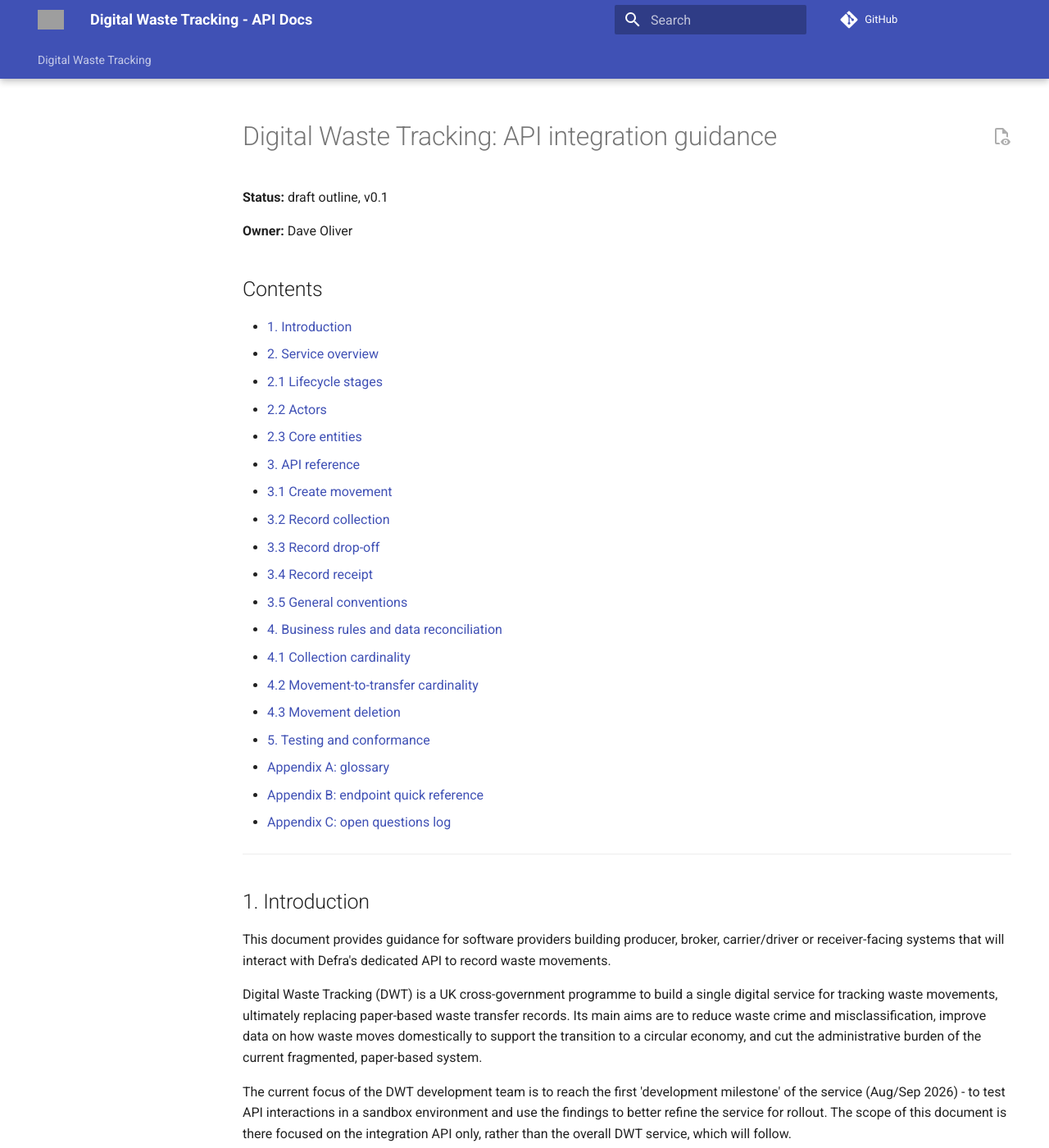
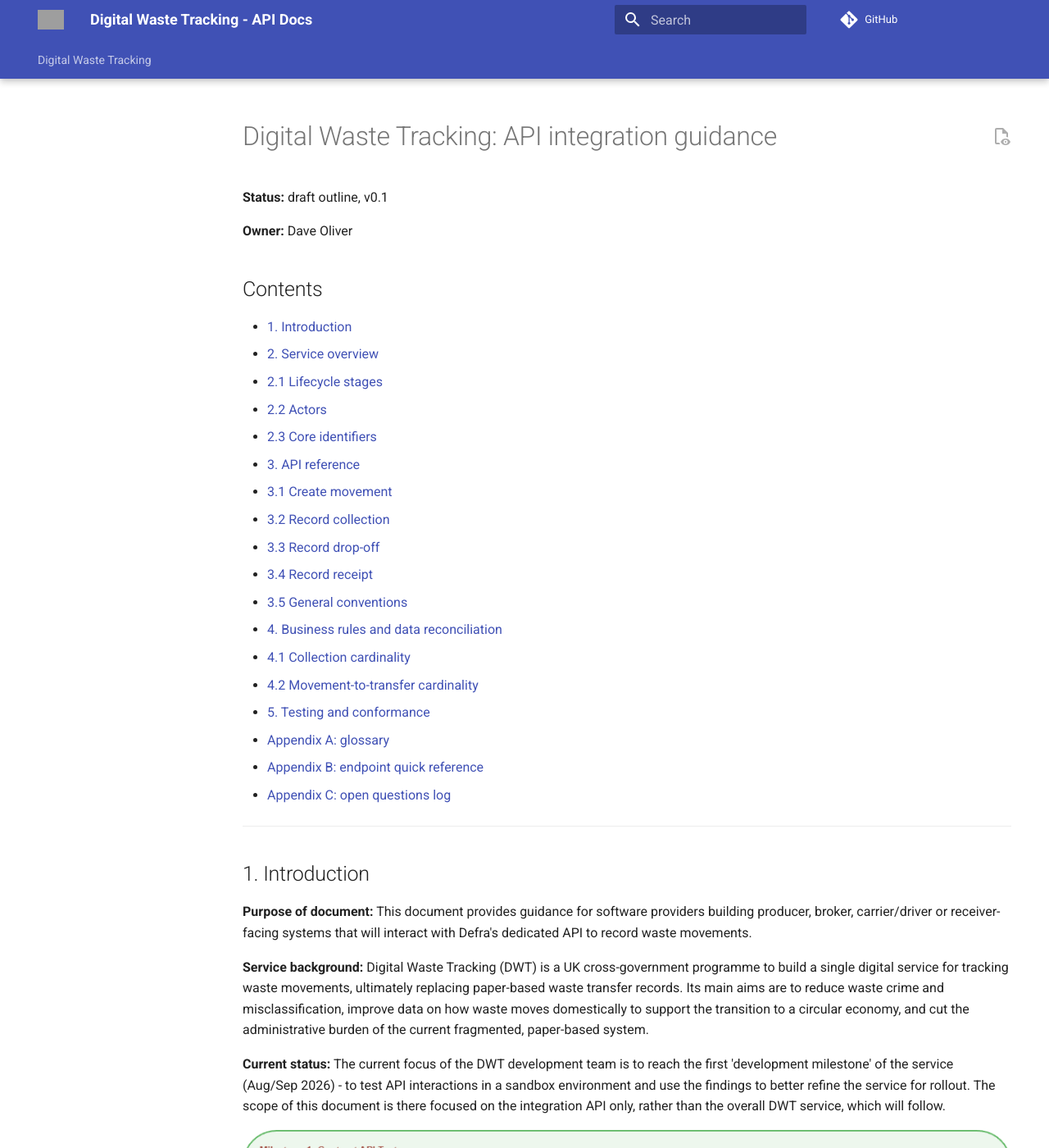
Before and after one commit to DEFRA/digital-waste-tracking-api-docs, an MkDocs documentation site: the page built from docs/software-provider-integration-guidance.md, in a window 1280 px wide and 1400 px high. Shown: the whole window at 82% size. Built offline with MkDocs 1.6.1 and Material for MkDocs 9.7.7, drawn with Linux system fonts in a browser that asks for light colours; comment, search, counter and statistics services are not loaded; the version menu is left out; grey boxes are pictures that could not be loaded.

Commit message:
Revise headings and enhance introduction content
Updated section headings for clarity and added purpose and service background details to the introduction.

```diff
--- a/docs/software-provider-integration-guidance.md
+++ b/docs/software-provider-integration-guidance.md
@@ -11,7 +11,7 @@
 - [2. Service overview](#2-service-overview)
   - [2.1 Lifecycle stages](#21-lifecycle-stages)
   - [2.2 Actors](#22-actors)
-  - [2.3 Core entities](#23-core-entities)
+  - [2.3 Core identifiers](#23-core-identifiers)
 - [3. API reference](#3-api-reference)
   - [3.1 Create movement](#31-create-movement)
   - [3.2 Record collection](#32-record-collection)
@@ -21,7 +21,6 @@
 - [4. Business rules and data reconciliation](#4-business-rules-and-data-reconciliation)
   - [4.1 Collection cardinality](#41-collection-cardinality)
   - [4.2 Movement-to-transfer cardinality](#42-movement-to-transfer-cardinality)
-  - [4.3 Movement deletion](#43-movement-deletion)
 - [5. Testing and conformance](#5-testing-and-conformance)
 - [Appendix A: glossary](#appendix-a-glossary)
 - [Appendix B: endpoint quick reference](#appendix-b-endpoint-quick-reference)
@@ -31,11 +30,11 @@
 
 ## 1. Introduction
 
-This document provides guidance for software providers building producer, broker, carrier/driver or receiver-facing systems that will interact with Defra's dedicated API to record waste movements.
+**Purpose of document:** This document provides guidance for software providers building producer, broker, carrier/driver or receiver-facing systems that will interact with Defra's dedicated API to record waste movements.
 
-Digital Waste Tracking (DWT) is a UK cross-government programme to build a single digital service for tracking waste movements, ultimately replacing paper-based waste transfer records. Its main aims are to reduce waste crime and misclassification, improve data on how waste moves domestically to support the transition to a circular economy, and cut the administrative burden of the current fragmented, paper-based system.
+**Service background:** Digital Waste Tracking (DWT) is a UK cross-government programme to build a single digital service for tracking waste movements, ultimately replacing paper-based waste transfer records. Its main aims are to reduce waste crime and misclassification, improve data on how waste moves domestically to support the transition to a circular economy, and cut the administrative burden of the current fragmented, paper-based system.
 
-The current focus of the DWT development team is to reach the first 'development milestone' of the service (Aug/Sep 2026) - to test API interactions in a sandbox environment and use the findings to better refine the service for rollout. The scope of this document is there focused on the integration API only, rather than the overall DWT service, which will follow.
+**Current status:** The current focus of the DWT development team is to reach the first 'development milestone' of the service (Aug/Sep 2026) - to test API interactions in a sandbox environment and use the findings to better refine the service for rollout. The scope of this document is there focused on the integration API only, rather than the overall DWT service, which will follow.
 
 ![DWT events](./images/dwt-api-delivery-roadmap-milestone-1.png)
 
```
